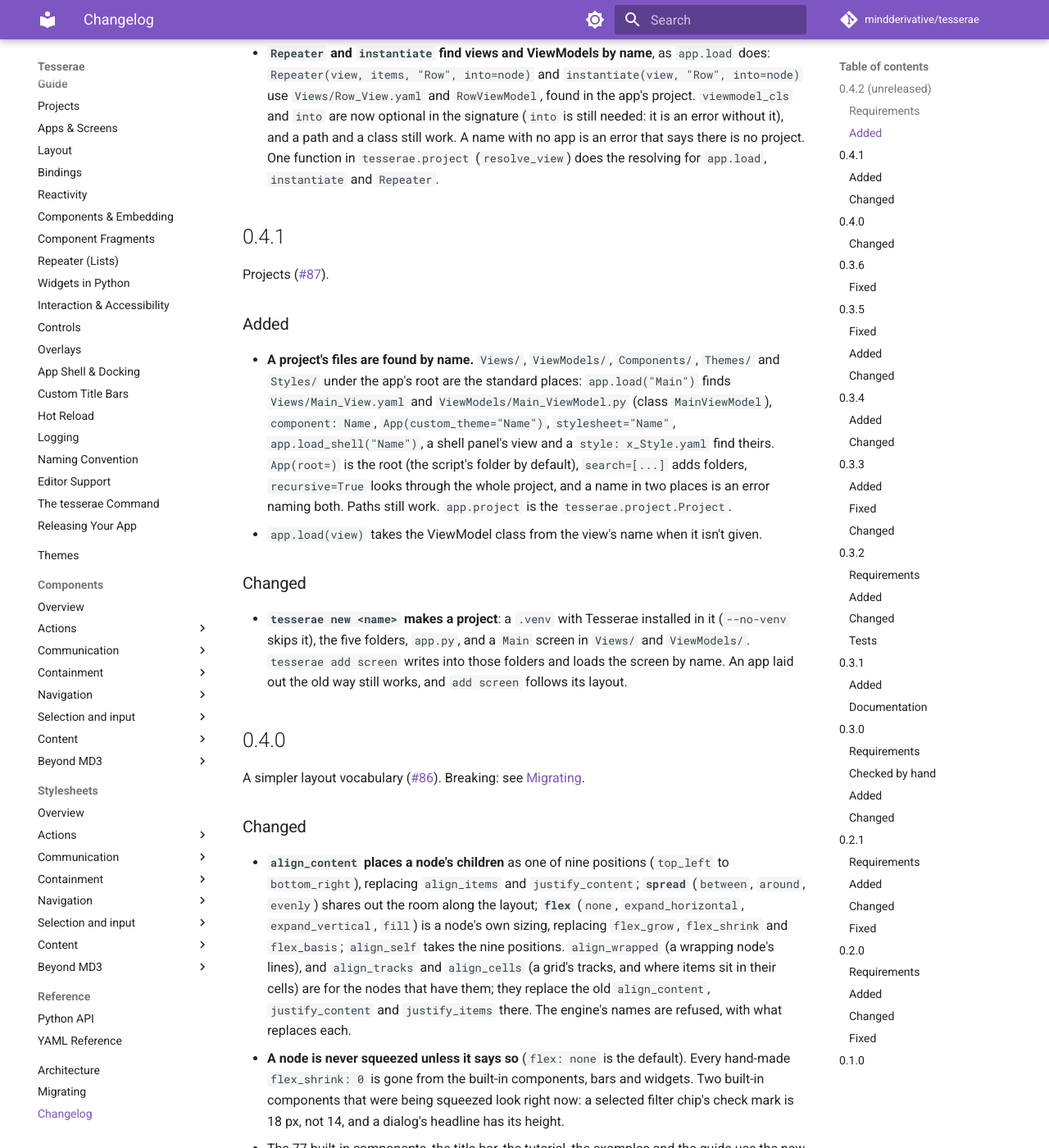
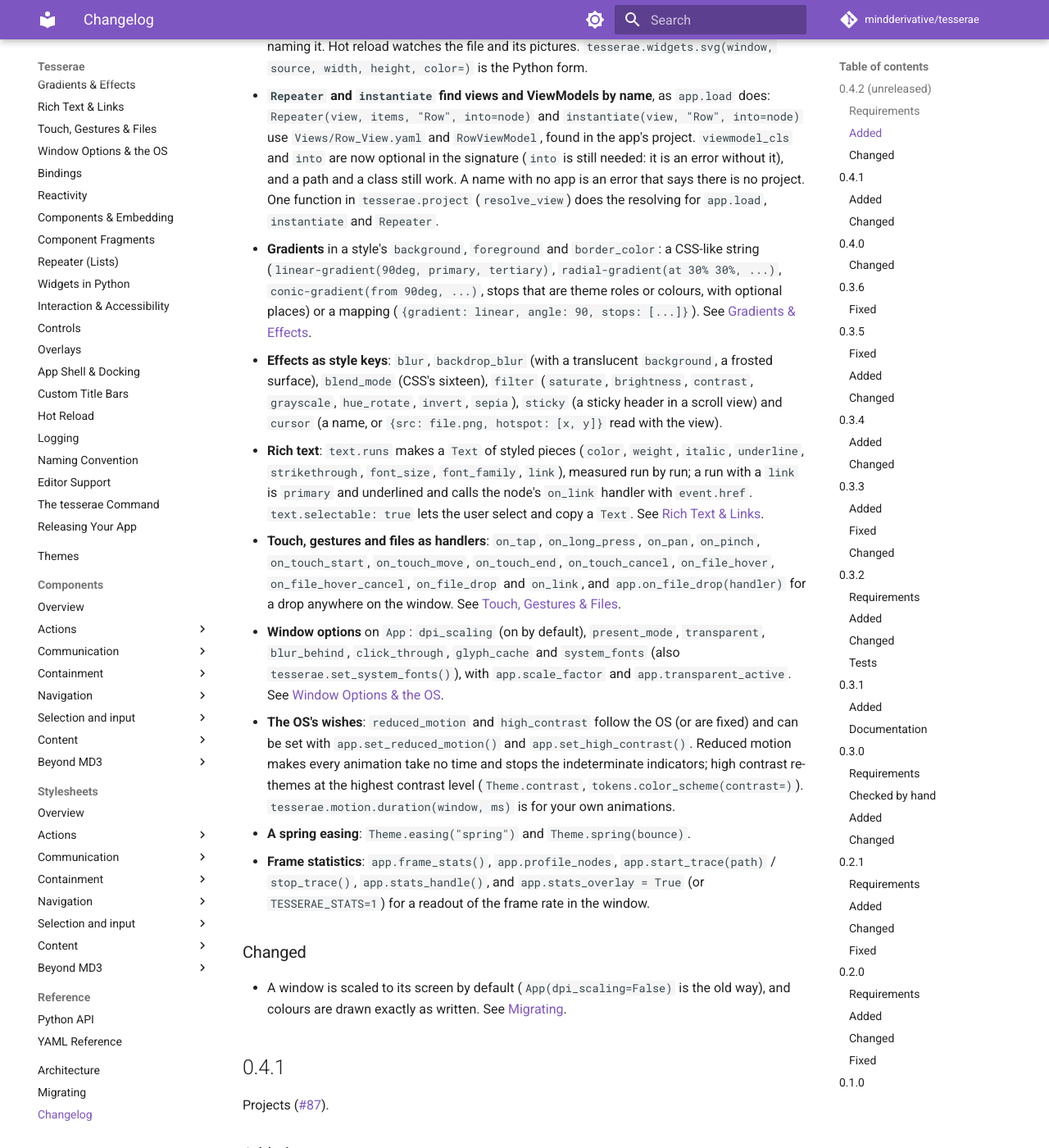
Before and after one commit to mindderivative/tesserae, an MkDocs documentation site: the page built from docs/changelog.md, in a window 1280 px wide and 1400 px high, scrolled down 675 px. Shown: the whole window at 82% size. Built offline with MkDocs 1.6.1 and Material for MkDocs 9.7.7, drawn with Linux system fonts in a browser that asks for light colours; comment, search, counter and statistics services are not loaded; some of the changed text lies outside the part shown.

Commit message:
0.4.2 #90: visual tests, guides for effects, rich text, gestures and window options, changelog and migration
Co-Authored-By: Claude Sonnet 5.5 <noreply@anthropic.com>

```diff
--- a/docs/changelog.md
+++ b/docs/changelog.md
@@ -2,8 +2,10 @@
 
 ## 0.4.2 (unreleased)
 
-Names for lists and embedded components ([#89](https://github.com/mindderivative/tesserae/issues/89)), and SVG
-([#88](https://github.com/mindderivative/tesserae/issues/88)).
+Names for lists and embedded components ([#89](https://github.com/mindderivative/tesserae/issues/89)), SVG
+([#88](https://github.com/mindderivative/tesserae/issues/88)), and what the engine's 0.5.4 adds
+([#90](https://github.com/mindderivative/tesserae/issues/90)): gradients and effects, rich text, touch and files,
+window options, the OS's preferences for less motion and more contrast.
 
 ### Requirements
 
@@ -25,6 +27,35 @@ Names for lists and embedded components ([#89](https://github.com/mindderivative
   app's project. `viewmodel_cls` and `into` are now optional in the signature (`into` is still needed: it is an error
   without it), and a path and a class still work. A name with no app is an error that says there is no project.
   One function in `tesserae.project` (`resolve_view`) does the resolving for `app.load`, `instantiate` and `Repeater`.
+- **Gradients** in a style's `background`, `foreground` and `border_color`: a CSS-like string
+  (`linear-gradient(90deg, primary, tertiary)`, `radial-gradient(at 30% 30%, ...)`, `conic-gradient(from 90deg, ...)`,
+  stops that are theme roles or colours, with optional places) or a mapping (`{gradient: linear, angle: 90, stops: [...]}`).
+  See [Gradients & Effects](guide/effects.md).
+- **Effects as style keys**: `blur`, `backdrop_blur` (with a translucent `background`, a frosted surface), `blend_mode`
+  (CSS's sixteen), `filter` (`saturate`, `brightness`, `contrast`, `grayscale`, `hue_rotate`, `invert`, `sepia`),
+  `sticky` (a sticky header in a scroll view) and `cursor` (a name, or `{src: file.png, hotspot: [x, y]}` read with the view).
+- **Rich text**: `text.runs` makes a `Text` of styled pieces (`color`, `weight`, `italic`, `underline`, `strikethrough`,
+  `font_size`, `font_family`, `link`), measured run by run; a run with a `link` is `primary` and underlined and calls the
+  node's `on_link` handler with `event.href`. `text.selectable: true` lets the user select and copy a `Text`.
+  See [Rich Text & Links](guide/rich-text.md).
+- **Touch, gestures and files as handlers**: `on_tap`, `on_long_press`, `on_pan`, `on_pinch`, `on_touch_start`,
+  `on_touch_move`, `on_touch_end`, `on_touch_cancel`, `on_file_hover`, `on_file_hover_cancel`, `on_file_drop` and `on_link`,
+  and `app.on_file_drop(handler)` for a drop anywhere on the window. See [Touch, Gestures & Files](guide/gestures.md).
+- **Window options** on `App`: `dpi_scaling` (on by default), `present_mode`, `transparent`, `blur_behind`,
+  `click_through`, `glyph_cache` and `system_fonts` (also `tesserae.set_system_fonts()`), with `app.scale_factor` and
+  `app.transparent_active`. See [Window Options & the OS](guide/window-options.md).
+- **The OS's wishes**: `reduced_motion` and `high_contrast` follow the OS (or are fixed) and can be set with
+  `app.set_reduced_motion()` and `app.set_high_contrast()`. Reduced motion makes every animation take no time and stops
+  the indeterminate indicators; high contrast re-themes at the highest contrast level (`Theme.contrast`,
+  `tokens.color_scheme(contrast=)`). `tesserae.motion.duration(window, ms)` is for your own animations.
+- **A spring easing**: `Theme.easing("spring")` and `Theme.spring(bounce)`.
+- **Frame statistics**: `app.frame_stats()`, `app.profile_nodes`, `app.start_trace(path)` / `stop_trace()`,
+  `app.stats_handle()`, and `app.stats_overlay = True` (or `TESSERAE_STATS=1`) for a readout of the frame rate in the window.
+
+### Changed
+
+- A window is scaled to its screen by default (`App(dpi_scaling=False)` is the old way), and colours are drawn exactly
+  as written. See [Migrating](migration.md#to-042).
 
 ## 0.4.1
 
--- a/mkdocs.yml
+++ b/mkdocs.yml
@@ -56,6 +56,10 @@ nav:
       - Projects: guide/projects.md
       - Apps & Screens: guide/apps-and-screens.md
       - Layout: guide/layout.md
+      - Gradients & Effects: guide/effects.md
+      - Rich Text & Links: guide/rich-text.md
+      - Touch, Gestures & Files: guide/gestures.md
+      - Window Options & the OS: guide/window-options.md
       - Bindings: guide/bindings.md
       - Reactivity: guide/reactivity.md
       - Components & Embedding: guide/components.md
```
Also changed, not shown: docs/guide/effects.md (added, +124 -0 lines), docs/guide/gestures.md (added, +50 -0 lines), docs/guide/rich-text.md (added, +69 -0 lines), docs/guide/window-options.md (added, +53 -0 lines), docs/migration.md (+9 -1 lines), 1 other file.
